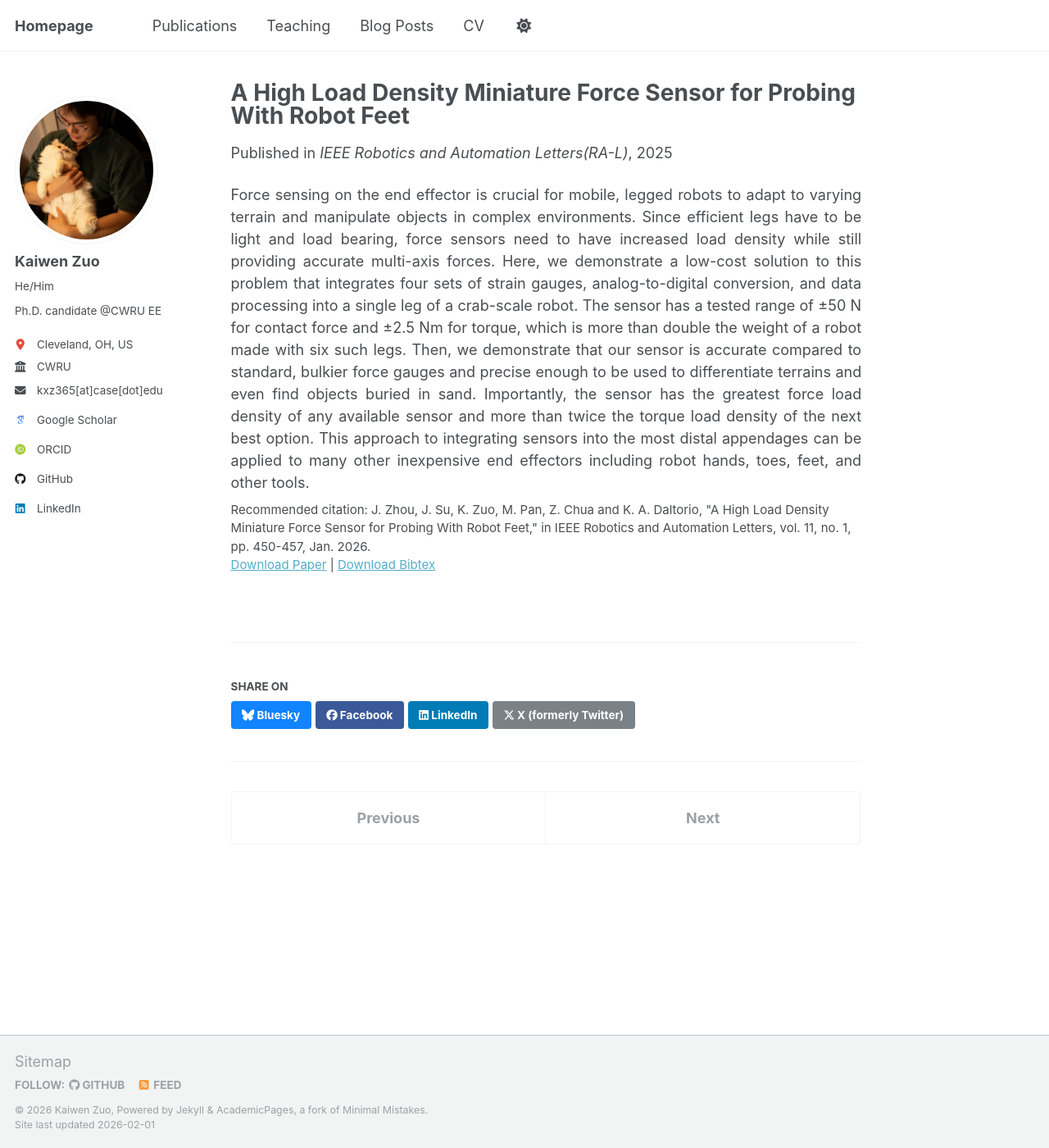
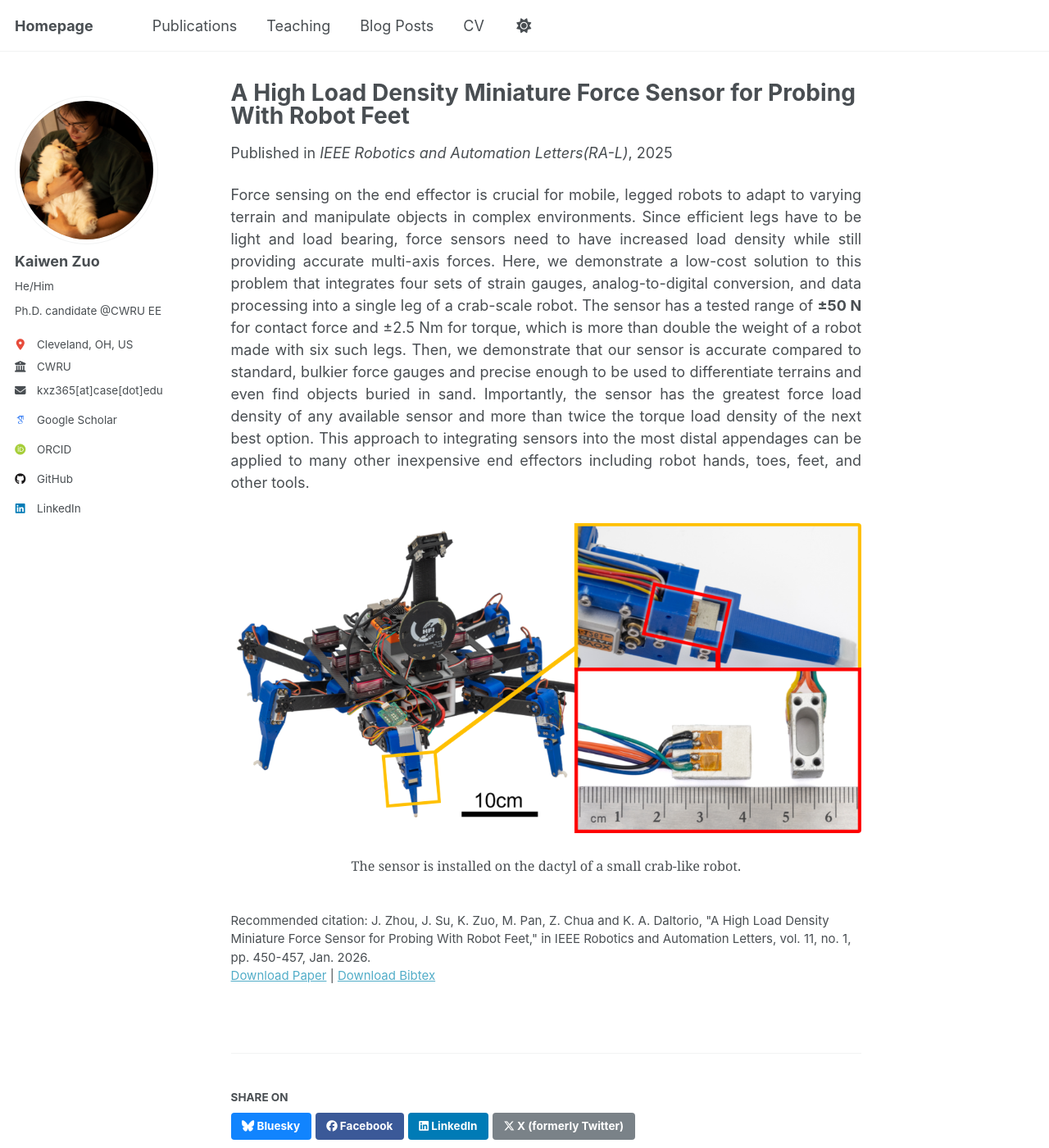
Before and after one commit to Cuberkk/Cuberkk.github.io, a Jekyll site: the page built from _publications/JZ_crab_sensor.md, in a window 1280 px wide and 1400 px high. Shown: the whole window at 82% size. Built offline with Jekyll 4.4.1, drawn with Linux system fonts in a browser that asks for light colours; some web fonts are replaced; a script that is not in the unit is left out.

Commit message:
update js 2024

```diff
--- a/_publications/JZ_crab_sensor.md
+++ b/_publications/JZ_crab_sensor.md
@@ -13,5 +13,12 @@ citation: 'J. Zhou, J. Su, K. Zuo, M. Pan, Z. Chua and K. A. Daltorio, "A High L
 ---
 <p class="main_text">
 Force sensing on the end effector is crucial for mobile, legged robots to adapt to varying terrain and manipulate objects
-in complex environments. Since efficient legs have to be light and load bearing, force sensors need to have increased load density while still providing accurate multi-axis forces. Here, we demonstrate a low-cost solution to this problem that integrates four sets of strain gauges, analog-to-digital conversion, and data processing into a single leg of a crab-scale robot. The sensor has a tested range of ±50 N for contact force and ±2.5 Nm for torque, which is more than double the weight of a robot made with six such legs. Then, we demonstrate that our sensor is accurate compared to standard, bulkier force gauges and precise enough to be used to differentiate terrains and even find objects buried in sand. Importantly, the sensor has the greatest force load density of any available sensor and more than twice the torque load density of the next best option. This approach to integrating sensors into the most distal appendages can be applied to many other inexpensive end effectors including robot hands, toes, feet, and other tools.
+in complex environments. Since efficient legs have to be light and load bearing, force sensors need to have increased load density while still providing accurate multi-axis forces. Here, we demonstrate a low-cost solution to this problem that integrates four sets of strain gauges, analog-to-digital conversion, and data processing into a single leg of a crab-scale robot. The sensor has a tested range of <strong>±50 N</strong> for contact force and ±2.5 Nm for torque, which is more than double the weight of a robot made with six such legs. Then, we demonstrate that our sensor is accurate compared to standard, bulkier force gauges and precise enough to be used to differentiate terrains and even find objects buried in sand. Importantly, the sensor has the greatest force load density of any available sensor and more than twice the torque load density of the next best option. This approach to integrating sensors into the most distal appendages can be applied to many other inexpensive end effectors including robot hands, toes, feet, and other tools.
 </p>
+
+<figure class="paper-figure-png">
+  <img src="http://Cuberkk.github.io/files/JZ2025/Robot&Dactyl1.png" alt="System overview">
+  <figcaption>
+    The sensor is installed on the dactyl of a small crab-like robot.
+  </figcaption>
+</figure>
--- a/_sass/_custom.scss
+++ b/_sass/_custom.scss
@@ -44,3 +44,22 @@
   text-align: center;    // icon center in the box
   margin-right: 0.5em;
 }
+
+.paper-figure-png {
+  max-width: 900px;
+  margin: 2em auto;        // figure 本身居中（建立中心轴）
+}
+
+.paper-figure-png img {
+  display: block;          // 去掉 inline 偏移
+  margin-left: auto;
+  margin-right: auto;     // ⭐ img 的几何中心 = figure 中心
+}
+
+.paper-figure-png figcaption {
+  margin-top: 0.6em;
+  margin-left: auto;
+  margin-right: auto;
+  font-size: 0.9em;
+  // color: var(--global-text-color-light);
+}
--- a/_sass/layout/_base.scss
+++ b/_sass/layout/_base.scss
@@ -251,7 +251,7 @@ figcaption {
   color: var(--global-fig-caption-color);
   font-family: $caption-font-family;
   font-size: $type-size-6;
-
+  // text-align: center;
   a {
     color: inherit;
     text-decoration: none;
```
Also changed, not shown: _publications/JS_haptic_acutator.md (+8 -0 lines), _publications/KZ_VBFE_RAL.md (line endings or trailing spaces), files/JS2024/device_new.png (added).
